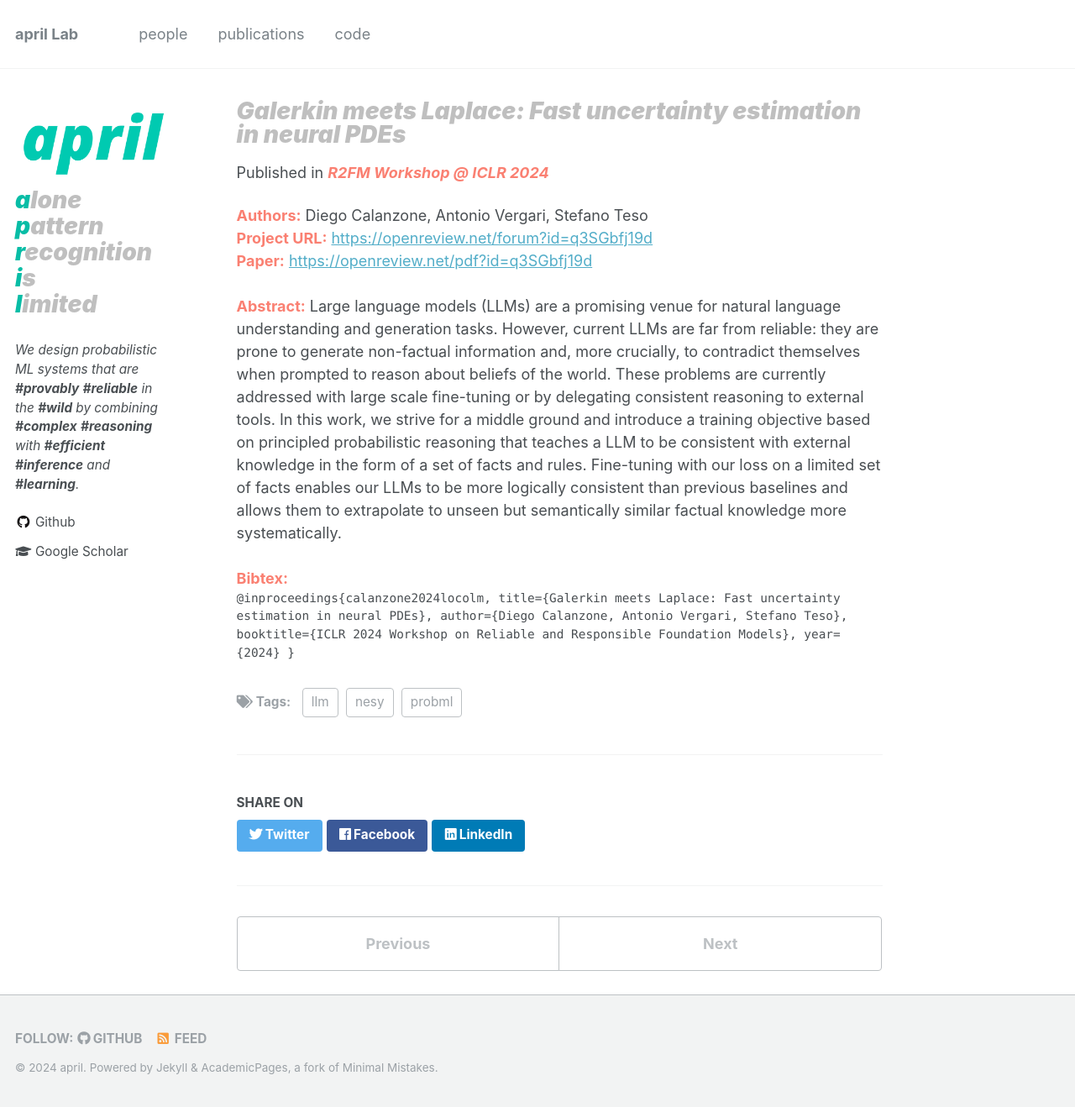
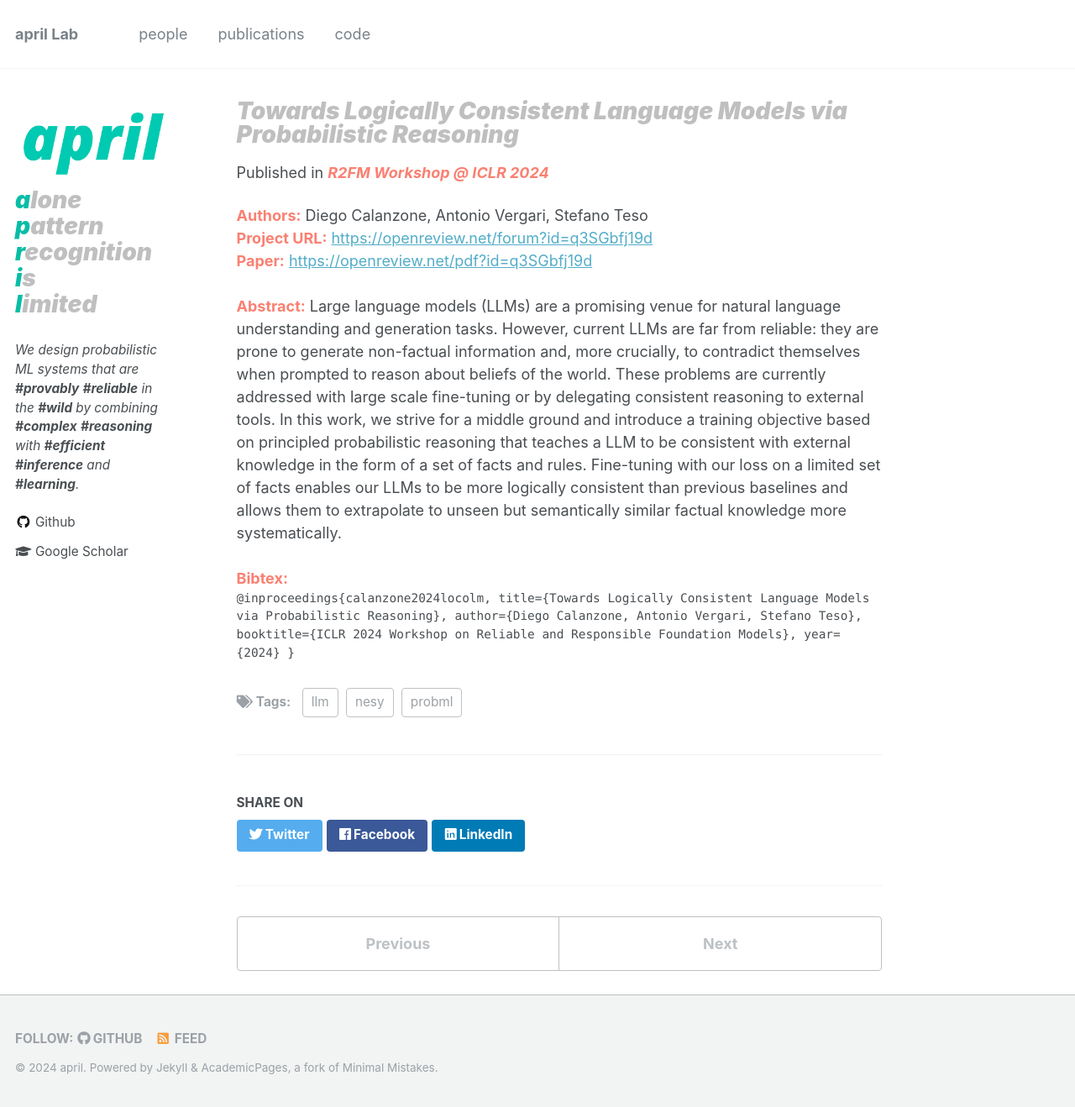
Before and after one commit to april-tools/april-tools.github.io, a Jekyll site: the page built from _publications/calanzone2024locolm.md, in a window 1280 px wide and 1318 px high. Shown: the whole window at 84% size. Built offline with Jekyll 4.4.1, drawn with Linux system fonts in a browser that asks for light colours; nearby versions of some CDN libraries.

Commit message:
Fixing R2FM paper title

```diff
--- a/_publications/calanzone2024locolm.md
+++ b/_publications/calanzone2024locolm.md
@@ -2,7 +2,7 @@
 collection: publications
 ref: "calanzone2024locolm"
 permalink: "publications/calanzone2024locolm"
-title:  "Galerkin meets Laplace: Fast uncertainty estimation in neural PDEs"
+title:  "Towards Logically Consistent Language Models via Probabilistic Reasoning"
 date:   2024-03-05 10:00
 tags: nesy probml llm
 image: "/images/papers/calanzone2024locolm/locolm.png"
@@ -13,7 +13,7 @@ venue: "R2FM Workshop @ ICLR 2024"
 excerpt: "We introduce a training objective based on principled probabilistic reasoning that teaches a LLM to be logically consistent with a set of external facts and rules, allowing to extrapolate to unseen but semantically similar factual knowledge."
 abstract: "Large language models (LLMs) are a promising venue for natural language understanding and generation tasks. However, current LLMs are far from reliable: they are prone to generate non-factual information and, more crucially, to contradict themselves when prompted to reason about beliefs of the world. These problems are currently addressed with large scale fine-tuning or by delegating consistent reasoning to external tools. In this work, we strive for a middle ground and introduce a training objective based on principled probabilistic reasoning that teaches a LLM to be consistent with external knowledge in the form of a set of facts and rules. Fine-tuning with our loss on a limited set of facts enables our LLMs to be more logically consistent than previous baselines and allows them to extrapolate to unseen but semantically similar factual knowledge more systematically."
 bibtex: "@inproceedings{calanzone2024locolm,
-  title={Galerkin meets Laplace: Fast uncertainty estimation in neural PDEs},
+  title={Towards Logically Consistent Language Models via Probabilistic Reasoning},
   author={Diego Calanzone, Antonio Vergari, Stefano Teso},
   booktitle={ICLR 2024 Workshop on Reliable and Responsible Foundation Models},
   year={2024}
```
